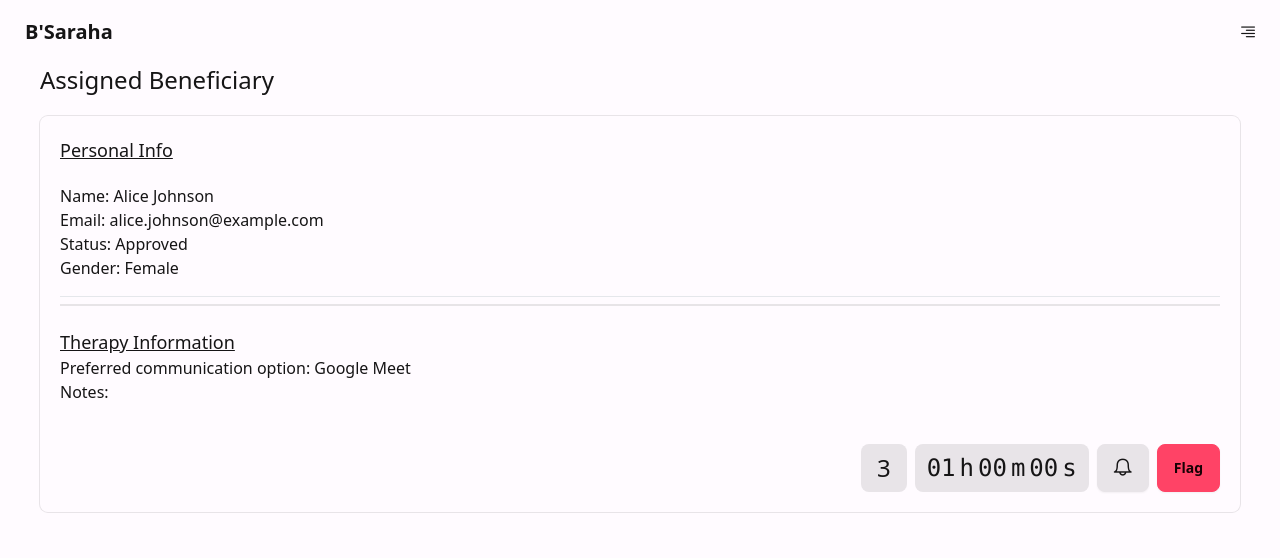
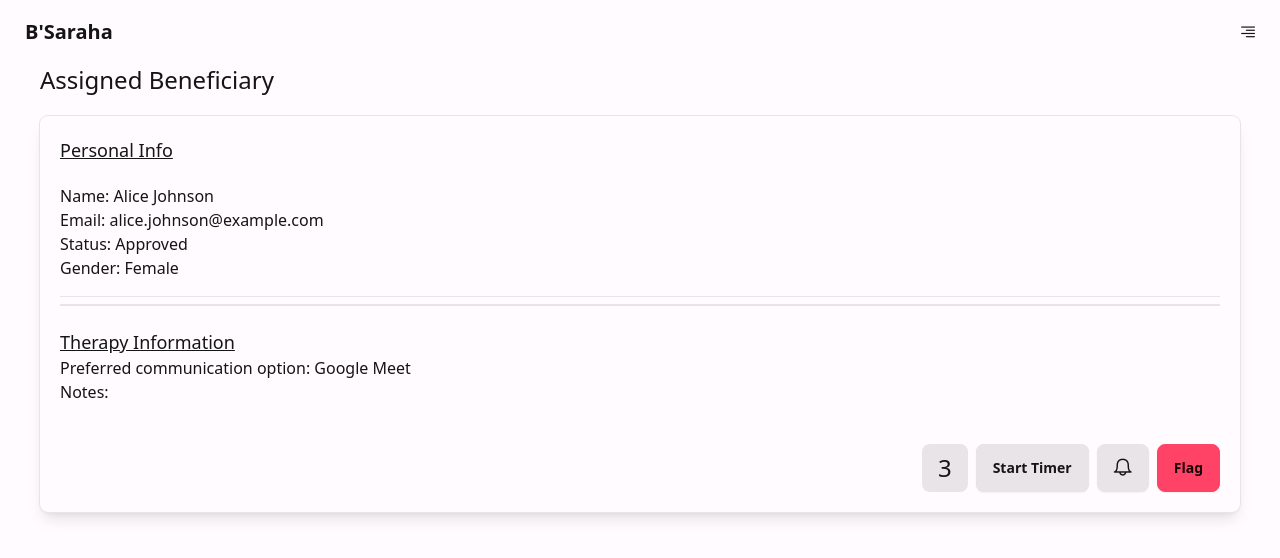
Before and after one commit to VoidRB/HNSTBooking, a Vue app in the folder client/: page /PeerSupporter in a window 1280 px wide. Shown: the top 558 px of the page. Built offline with nearby package versions, Linux system fonts and the light colour scheme.

Commit message:
chore: made a sick timer that opens a modal to input session feedback

```diff
--- a/client/src/components/Modals/PeerSupporterModal.vue
+++ b/client/src/components/Modals/PeerSupporterModal.vue
@@ -23,7 +23,7 @@ const updatePeerSupporter = () => {
 }
 </script>
 <template>
-  <dialog id="my_modal_2" class="modal">
+  <dialog id="my_modal_5" class="modal">
     <div class="modal-box">
       <h3 class="text-xl font-bold underline">Peer Supporter</h3>
       <div class="mt-4 grid grid-cols-2 grid-rows-5 gap-2">
--- /dev/null
+++ b/client/src/components/Modals/SessionFeedbackPeerSupporter.vue
@@ -0,0 +1,34 @@
+<script setup lang="ts">
+import axios from 'axios'
+import type SessionType from '../../interfaces/session'
+import { useToast } from 'vue-toastification'
+import type beneficiaryType from '@/interfaces/beneficiary'
+const props = defineProps<{
+  modalOpened: boolean
+  beneficiary: beneficiaryType | undefined
+}>()
+
+const toast = useToast()
+
+const updateSession = () => {
+  try {
+    toast.success('Successfully the updated session')
+  } catch (error) {
+    toast.error('There was an error.')
+    console.log(error)
+  }
+}
+</script>
+<template>
+  <!-- Put this part before </body> tag -->
+  <input type="checkbox" id="my_modal_6" :checked="props.modalOpened" class="modal-toggle" />
+  <div class="modal" role="dialog">
+    <div class="modal-box">
+      <h3 class="text-lg font-bold">Hello!</h3>
+      <p class="py-4">This modal works with a hidden checkbox!</p>
+      <div class="modal-action">
+        <label for="my_modal_6" class="btn">Close!</label>
+      </div>
+    </div>
+  </div>
+</template>
--- a/client/src/components/StaffTables/AllPeerSupporters.vue
+++ b/client/src/components/StaffTables/AllPeerSupporters.vue
@@ -151,7 +151,7 @@ const refreshTable = async () => {
           </tr>
         </tbody>
       </table>
-      <PeerSupporterModal id="my_modal_1" :peerSupporter="peerSupporterToModal" />
+      <PeerSupporterModal id="my_modal_5" :peerSupporter="peerSupporterToModal" />
     </div>
   </section>
 </template>
--- a/client/src/components/beneficiaryForPeerSupporter.vue
+++ b/client/src/components/beneficiaryForPeerSupporter.vue
@@ -3,6 +3,12 @@ import axios from 'axios'
 import { ref } from 'vue'
 import { useToast } from 'vue-toastification'
 import FlagModal from './Modals/FlagModal.vue'
+import SessionFeedbackPeerSupporter from './Modals/SessionFeedbackPeerSupporter.vue'
+
+const hour = ref(3600)
+const minute = ref(59)
+const seconds = ref(60)
+const modalState = ref(false)
 const toast = useToast()
 const beneficiary = ref({
   id: 1,
@@ -10,7 +16,7 @@ const beneficiary = ref({
   email: 'alice.johnson@example.com',
   status: 'Approved',
   gender: 'Female',
-  Sessions: '3',
+  sessionNumber: 3,
   assignedPeerSupporter: 'John Doe',
   communicationOption: 'Google Meet',
   staffNotes: '',
@@ -27,11 +33,36 @@ const notifyBeneficiary = async (chosenBeneficiaryId: number) => {
     toast.error('Couldnt notify the beneficiary')
   }
 }
+
+const startTimer = () => {
+  setInterval(() => {
+    if (hour.value >= 0) {
+      hour.value -= 1
+      if (seconds.value === 0) {
+        seconds.value = 59
+      }
+      seconds.value -= 1
+      console.log(`hour ${hour.value}`)
+      console.log(`seconds ${seconds.value}`)
+    } else {
+      // modal.showModal()
+      modalState.value = true
+    }
+  }, 1000)
+
+  setInterval(() => {
+    if (hour.value >= 0) {
+      minute.value -= 1
+      console.log(`minute ${minute.value}`)
+    } else {
+    }
+  }, 60000)
+}
 </script>
 <template>
   <div class="mt-16 flex h-full w-full flex-col items-center px-10">
     <h1 class="w-full text-2xl">Assigned Beneficiary</h1>
-    <div class="m-5 flex w-full flex-col rounded-lg p-5 ring-1 ring-base-200">
+    <div class="m-5 flex w-full flex-col rounded-lg p-5 shadow-lg ring-1 ring-base-200">
       <h1 class="mb-5 text-lg underline">Personal Info</h1>
       <p class="text-">Name: {{ beneficiary.name }}</p>
       <p>Email: {{ beneficiary.email }}</p>
@@ -49,16 +80,15 @@ const notifyBeneficiary = async (chosenBeneficiaryId: number) => {
             class="tooltip flex items-center justify-center rounded-lg bg-base-200 p-2 px-4 hover:tooltip-top"
             data-tip="Session Number"
           >
-            {{ beneficiary.Sessions }}
+            {{ beneficiary.sessionNumber }}
           </p>
         </div>
         <div class="flex items-center justify-center rounded-lg bg-base-200">
-          <span class="countdown h-full select-none gap-1 p-3 font-mono text-2xl">
-            <span style="--value: 1"></span>
-            h
-            <span style="--value: 00"></span>
+          <button class="btn" v-if="hour === 3600" @click="startTimer()">Start Timer</button>
+          <span class="countdown h-full select-none gap-1 p-3 font-mono text-2xl" v-else>
+            <span :style="'--value:' + minute + ';'"></span>
             m
-            <span style="--value: ${counter}"></span>
+            <span :style="'--value:' + seconds + ';'"></span>
             s
           </span>
         </div>
@@ -73,5 +103,6 @@ const notifyBeneficiary = async (chosenBeneficiaryId: number) => {
       </section>
     </div>
     <FlagModal :beneficiary="beneficiary" />
+    <SessionFeedbackPeerSupporter :beneficiary="beneficiary" :modalOpened="modalState" />
   </div>
 </template>
--- a/client/src/interfaces/beneficiary.ts
+++ b/client/src/interfaces/beneficiary.ts
@@ -4,6 +4,8 @@ export default interface beneficiaryType {
   email: string
   status: string
   gender: string
+  sessionNumber: Number
   assignedPeerSupporter: string
   communicationOption: string
+  staffNotes: String
 }
```
